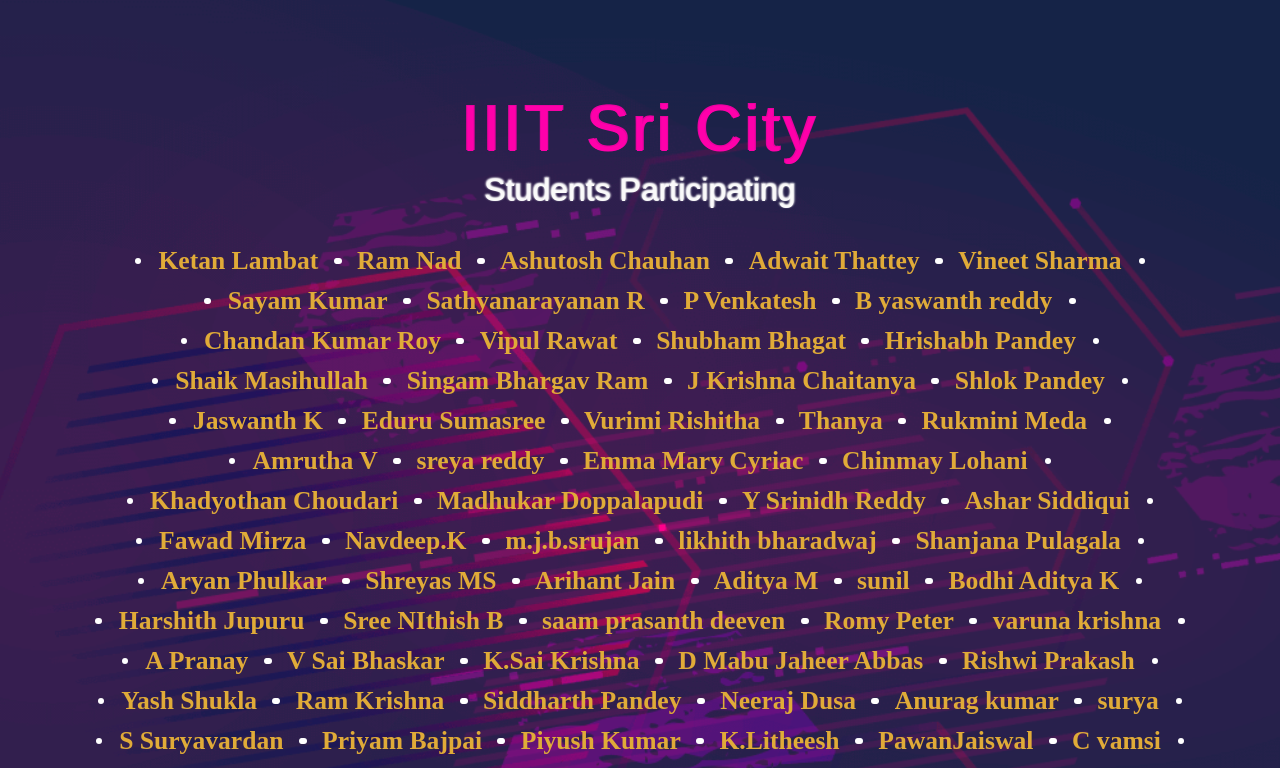
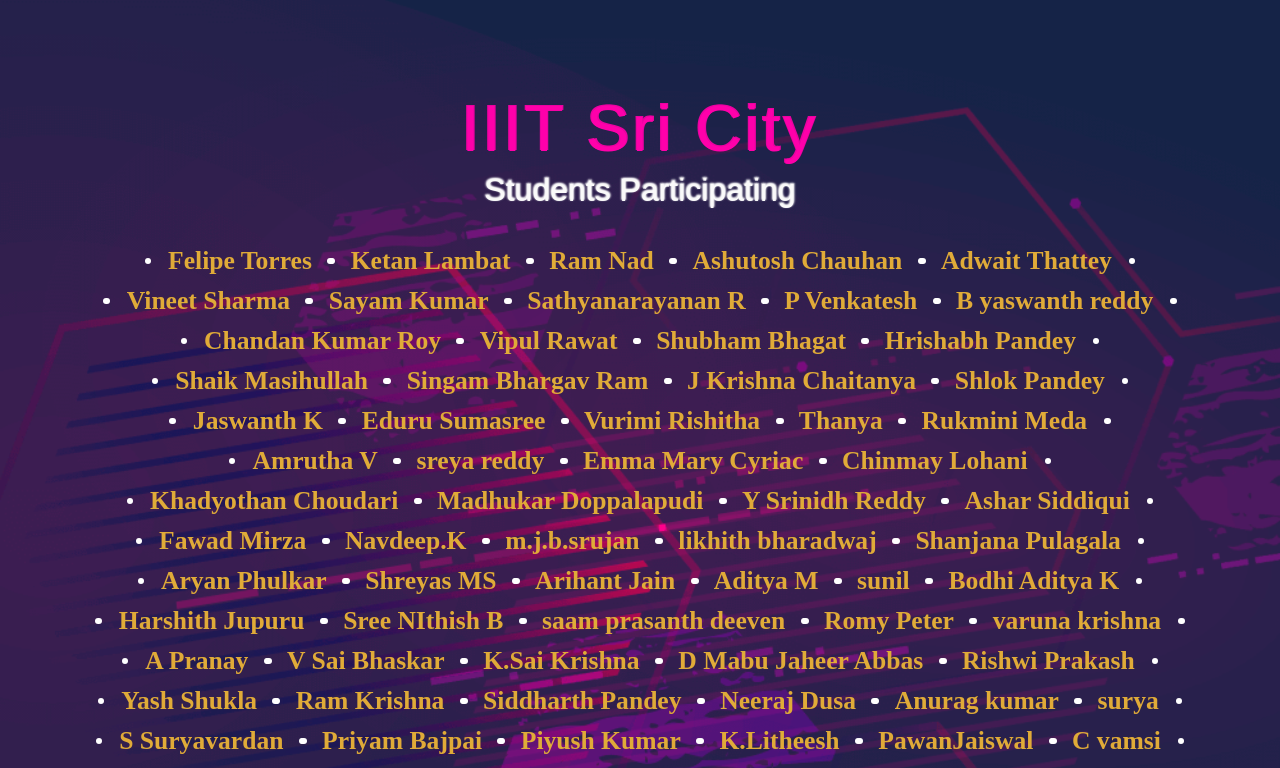
Before and after one commit to Project-Club-IIITS/hacktoberfest2019-participants, a Jekyll site: the page index.html, which Jekyll copies as it is, in a window 1280 px wide and 900 px high, cut to the strip 132-900 px from the top of the window. Built offline with Jekyll 4.4.1, drawn with Linux system fonts in a browser that asks for light colours; some web fonts are replaced.

Commit message:
Adding Felipe Torres

```diff
--- a/index.html
+++ b/index.html
@@ -69,6 +69,7 @@
 
 
           <ul>
+            <li><a  href="https://github.com/ketan-FelipeTorress">Felipe Torres</a></li>
             <li><a href="https://github.com/ketan-lambat">Ketan Lambat</a></li>
             <li><a href="https://github.com/ram-nad">Ram Nad</a></li>
             <li><a href="https://github.com/masterashu">Ashutosh Chauhan</a></li>
```
